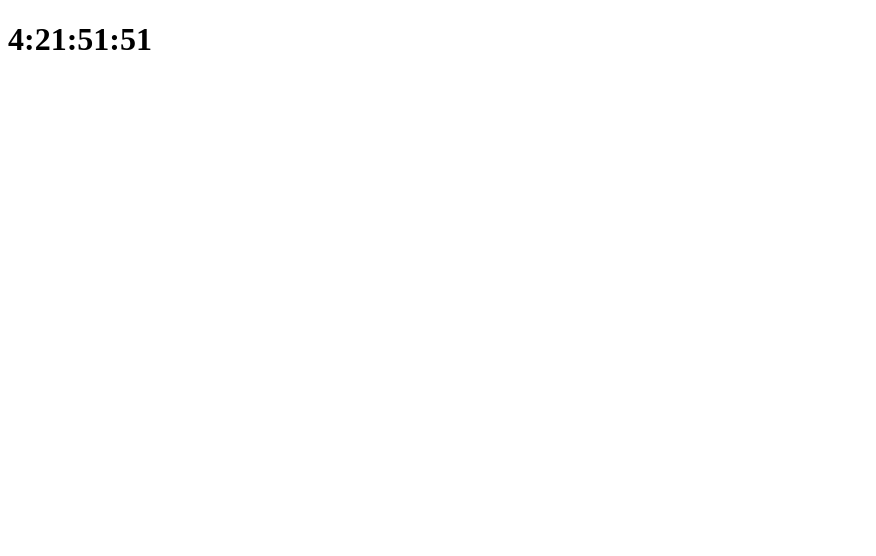
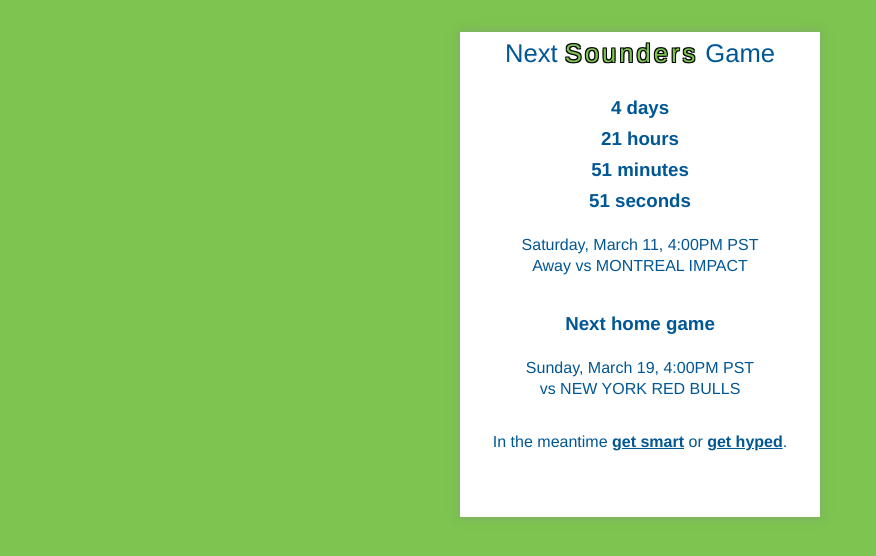
Before and after one commit to bion/nextsoundersgame, a plain HTML site: page index.html in a window 1280 px wide. Shown: the whole page, without its empty margins (0-876 px from the left). Drawn offline with Linux system fonts and the light colour scheme.

Commit message:
Version -1.0

```diff
--- a/app.js
+++ b/app.js
@@ -2,238 +2,238 @@
 
 NSG.GAME_DATA = [
   {
-    "date": "Saturday, March 4, 2017 5:30PM PT",
-    "matchup": "at HOUSTON DYNAMO",
+    "date": "Saturday, March 4, 5:30PM PST",
+    "matchup": "HOUSTON DYNAMO",
     "location": "HOUSTON, TX",
     "broadcast": "Broadcast: Q13 FOX, KIRO Radio 97.3 FM, El Rey 1360AM",
     "time_in_milliseconds": 1488673800000
   },
   {
-    "date": "Saturday, March 11, 2017 4:00PM PT",
-    "matchup": "at MONTREAL IMPACT",
+    "date": "Saturday, March 11, 4:00PM PST",
+    "matchup": "MONTREAL IMPACT",
     "location": "MONTREAL, QC",
     "broadcast": "Broadcast: JOEtv, ROOT Sports (Outside Seattle), KIRO Radio 97.3 FM, El Rey 1360AM",
     "time_in_milliseconds": 1489276800000
   },
   {
-    "date": "Sunday, March 19, 2017 4:00PM PT",
+    "date": "Sunday, March 19, 4:00PM PST",
     "matchup": "NEW YORK RED BULLS",
     "location": "SEATTLE, WA",
     "broadcast": "Broadcast: FS1, KIRO Radio 97.3 FM, El Rey 1360AM",
     "time_in_milliseconds": 1489964400000
   },
   {
-    "date": "Friday, March 31, 2017 7:00PM PT",
+    "date": "Friday, March 31, 7:00PM PST",
     "matchup": "ATLANTA UNITED FC",
     "location": "SEATTLE, WA",
     "broadcast": "Broadcast: FS1, KIRO Radio 97.3 FM, El Rey 1360AM",
     "time_in_milliseconds": 1491012000000
   },
   {
-    "date": "Saturday, April 8, 2017 7:30PM PT",
-    "matchup": "at SAN JOSE EARTHQUAKES",
+    "date": "Saturday, April 8, 7:30PM PST",
+    "matchup": "SAN JOSE EARTHQUAKES",
     "location": "SAN JOSE, CA",
     "broadcast": "Broadcast: Q13 FOX, Univision-Seattle, KIRO Radio 97.3 FM, El Rey 1360AM",
     "time_in_milliseconds": 1491705000000
   },
   {
-    "date": "Friday, April 14, 2017 7:00PM PT",
-    "matchup": "at VANCOUVER WHITECAPS FC",
+    "date": "Friday, April 14, 7:00PM PST",
+    "matchup": "VANCOUVER WHITECAPS FC",
     "location": "VANCOUVER, BC",
     "broadcast": "Broadcast: Q13 FOX, KIRO Radio 97.3 FM, El Rey 1360AM",
     "time_in_milliseconds": 1492221600000
   },
   {
-    "date": "Sunday, April 23, 2017 1:00PM PT",
-    "matchup": "at LA GALAXY",
+    "date": "Sunday, April 23, 1:00PM PST",
+    "matchup": "LA GALAXY",
     "location": "CARSON, CA",
     "broadcast": "Broadcast: ESPN, KIRO Radio 97.3 FM, El Rey 1360AM",
     "time_in_milliseconds": 1492977600000
   },
   {
-    "date": "Saturday, April 29, 2017 7:00PM PT",
+    "date": "Saturday, April 29, 7:00PM PST",
     "matchup": "NEW ENGLAND REVOLUTION",
     "location": "SEATTLE, WA",
     "broadcast": "Broadcast: JOEtv, Univision-Seattle, KIRO Radio 97.3 FM, El Rey 1360AM",
     "time_in_milliseconds": 1493517600000
   },
   {
-    "date": "Saturday, May 6, 2017 1:00PM PT",
+    "date": "Saturday, May 6, 1:00PM PST",
     "matchup": "TORONTO FC",
     "location": "SEATTLE, WA",
     "broadcast": "Broadcast: ESPN, KIRO Radio 97.3 FM, El Rey 1360AM",
     "time_in_milliseconds": 1494100800000
   },
   {
-    "date": "Saturday, May 13, 2017 5:30PM PT",
-    "matchup": "at CHICAGO FIRE",
+    "date": "Saturday, May 13, 5:30PM PST",
+    "matchup": "CHICAGO FIRE",
     "location": "BRIDGEVIEW, IL",
     "broadcast": "Broadcast: Q13 FOX, ROOT Sports (Outside Seattle), KIRO Radio 97.3 FM, El Rey 1360AM",
     "time_in_milliseconds": 1494721800000
   },
   {
-    "date": "Wednesday, May 17, 2017 5:30PM PT",
-    "matchup": "at SPORTING KANSAS CITY",
+    "date": "Wednesday, May 17, 5:30PM PST",
+    "matchup": "SPORTING KANSAS CITY",
     "location": "KANSAS CITY, KS",
     "broadcast": "Broadcast: JOEtv, KIRO Radio 97.3 FM, El Rey 1360AM",
     "time_in_milliseconds": 1495067400000
   },
   {
-    "date": "Saturday, May 20, 2017 2:00PM PT",
+    "date": "Saturday, May 20, 2:00PM PST",
     "matchup": "REAL SALT LAKE",
     "location": "SEATTLE, WA",
     "broadcast": "Broadcast: JOEtv, Univision-Seattle, KIRO Radio 97.3 FM, El Rey 1360AM",
     "time_in_milliseconds": 1495314000000
   },
   {
-    "date": "Saturday, May 27, 2017 12:00PM PT",
+    "date": "Saturday, May 27, 12:00PM PST",
     "matchup": "PORTLAND TIMBERS",
     "location": "SEATTLE, WA",
     "broadcast": "Broadcast: FOX, KIRO Radio 97.3 FM, El Rey 1360AM",
     "time_in_milliseconds": 1495911600000
   },
   {
-    "date": "Wednesday, May 31, 2017 4:30PM PT",
-    "matchup": "at COLUMBUS CREW SC",
+    "date": "Wednesday, May 31, 4:30PM PST",
+    "matchup": "COLUMBUS CREW SC",
     "location": "COLUMBUS, OH",
     "broadcast": "Broadcast: Q13 FOX, ROOT Sports (Outside Seattle), KIRO Radio 97.3 FM, El Rey 1360AM",
     "time_in_milliseconds": 1496273400000
   },
   {
-    "date": "Sunday, June 4, 2017 7:00PM PT",
+    "date": "Sunday, June 4, 7:00PM PST",
     "matchup": "HOUSTON DYNAMO",
     "location": "SEATTLE, WA",
     "broadcast": "Broadcast: JOEtv, Univision-Seattle, ROOT Sports (Outside Seattle), KIRO Radio 97.3 FM, El Rey 1360AM",
     "time_in_milliseconds": 1496628000000
   },
   {
-    "date": "Saturday, June 17, 2017 10:00AM PT",
-    "matchup": "at NEW YORK CITY FC",
+    "date": "Saturday, June 17, 10:00AM PST",
+    "matchup": "NEW YORK CITY FC",
     "location": "BRONX, NY",
     "broadcast": "Broadcast: ESPN, KIRO Radio 97.3 FM, El Rey 1360AM",
     "time_in_milliseconds": 1497718800000
   },
   {
-    "date": "Wednesday, June 21, 2017 7:30PM PT",
+    "date": "Wednesday, June 21, 7:30PM PST",
     "matchup": "ORLANDO CITY",
     "location": "SEATTLE, WA",
     "broadcast": "Broadcast: JOEtv, KIRO Radio 97.3 FM, El Rey 1360AM",
     "time_in_milliseconds": 1498098600000
   },
   {
-    "date": "Sunday, June 25, 2017 1:00PM PT",
-    "matchup": "at PORTLAND TIMBERS",
+    "date": "Sunday, June 25, 1:00PM PST",
+    "matchup": "PORTLAND TIMBERS",
     "location": "PORTLAND, OR",
     "broadcast": "Broadcast: ESPN, KIRO Radio 97.3 FM, El Rey 1360AM",
     "time_in_milliseconds": 1498420800000
   },
   {
-    "date": "Tuesday, July 4, 2017 6:00PM PT",
-    "matchup": "at COLORADO RAPIDS",
+    "date": "Tuesday, July 4, 6:00PM PST",
+    "matchup": "COLORADO RAPIDS",
     "location": "COMMERCE CITY, CO",
     "broadcast": "Broadcast: Q13 FOX, KIRO Radio 97.3 FM, El Rey 1360AM",
     "time_in_milliseconds": 1499216400000
   },
   {
-    "date": "Wednesday, July 19, 2017 7:30PM PT",
+    "date": "Wednesday, July 19, 7:30PM PST",
     "matchup": "D.C. UNITED",
     "location": "SEATTLE, WA",
     "broadcast": "Broadcast: Q13 FOX, KIRO Radio 97.3 FM, El Rey 1360AM",
     "time_in_milliseconds": 1500517800000
   },
   {
-    "date": "Sunday, July 23, 2017 7:00PM PT",
+    "date": "Sunday, July 23, 7:00PM PST",
     "matchup": "SAN JOSE EARTHQUAKES",
     "location": "SEATTLE, WA",
     "broadcast": "Broadcast: JOEtv, Univision-Seattle, ROOT Sports (Outside Seattle), KIRO Radio 97.3 FM, El Rey 1360AM",
     "time_in_milliseconds": 1500861600000
   },
   {
-    "date": "Saturday, July 29, 2017 TBD",
-    "matchup": "at LA GALAXY",
+    "date": "Saturday, July 29, TBD",
+    "matchup": "LA GALAXY",
     "location": "CARSON, CA",
     "broadcast": "Broadcast: ESPN, KIRO Radio 97.3 FM, El Rey 1360AM",
     "time_in_milliseconds": 1501311600000
   },
   {
-    "date": "Saturday, August 5, 2017 5:00PM PT",
-    "matchup": "at MINNESOTA UNITED FC",
+    "date": "Saturday, August 5, 5:00PM PST",
+    "matchup": "MINNESOTA UNITED FC",
     "location": "MINNEAPOLIS, MN",
     "broadcast": "Broadcast: Q13 FOX, Univision-Seattle, KIRO Radio 97.3 FM, El Rey 1360AM",
     "time_in_milliseconds": 1501977600000
   },
   {
-    "date": "Saturday, August 12, 2017 1:00PM PT",
+    "date": "Saturday, August 12, 1:00PM PST",
     "matchup": "SPORTING KANSAS CITY",
     "location": "SEATTLE, WA",
     "broadcast": "Broadcast: JOEtv, Univision-Seattle, ROOT Sports (Outside Seattle), KIRO Radio 97.3 FM, El Rey 1360AM",
     "time_in_milliseconds": 1502568000000
   },
   {
-    "date": "Sunday, August 20, 2017 7:00PM PT",
+    "date": "Sunday, August 20, 7:00PM PST",
     "matchup": "MINNESOTA UNITED FC",
     "location": "SEATTLE, WA",
     "broadcast": "Broadcast: FS1, KIRO Radio 97.3 FM, El Rey 1360AM",
     "time_in_milliseconds": 1503280800000
   },
   {
-    "date": "Wednesday, August 23, 2017 7:00PM PT",
-    "matchup": "at VANCOUVER WHITECAPS FC",
+    "date": "Wednesday, August 23, 7:00PM PST",
+    "matchup": "VANCOUVER WHITECAPS FC",
     "location": "VANCOUVER, BC",
     "broadcast": "Broadcast: JOEtv, KIRO Radio 97.3 FM, El Rey 1360AM",
     "time_in_milliseconds": 1503540000000
   },
   {
-    "date": "Sunday, August 27, 2017 6:30PM PT",
+    "date": "Sunday, August 27, 6:30PM PST",
     "matchup": "PORTLAND TIMBERS",
     "location": "SEATTLE, WA",
     "broadcast": "Broadcast: FS1, KIRO Radio 97.3 FM, El Rey 1360AM",
     "time_in_milliseconds": 1503883800000
   },
   {
-    "date": "Sunday, September 10, 2017 6:00PM PT",
+    "date": "Sunday, September 10, 6:00PM PST",
     "matchup": "LA GALAXY",
     "location": "SEATTLE, WA",
     "broadcast": "Broadcast: FS1, KIRO Radio 97.3 FM, El Rey 1360AM",
     "time_in_milliseconds": 1505091600000
   },
   {
-    "date": "Saturday, September 16, 2017 5:00PM PT",
-    "matchup": "at FC DALLAS",
+    "date": "Saturday, September 16, 5:00PM PST",
+    "matchup": "FC DALLAS",
     "location": "FRISCO, TX",
     "broadcast": "Broadcast: JOEtv, Univision-Seattle, KIRO Radio 97.3 FM, El Rey 1360AM",
     "time_in_milliseconds": 1505606400000
   },
   {
-    "date": "Saturday, September 23, 2017 6:30PM PT",
-    "matchup": "at REAL SALT LAKE",
+    "date": "Saturday, September 23, 6:30PM PST",
+    "matchup": "REAL SALT LAKE",
     "location": "SANDY, UT",
     "broadcast": "Broadcast: JOEtv, ROOT Sports (Outside Seattle), KIRO Radio 97.3 FM, El Rey 1360AM",
     "time_in_milliseconds": 1506216600000
   },
   {
-    "date": "Wednesday, September 27, 2017 7:30PM PT",
+    "date": "Wednesday, September 27, 7:30PM PST",
     "matchup": "VANCOUVER WHITECAPS FC",
     "location": "SEATTLE, WA",
     "broadcast": "Broadcast: JOEtv, ROOT Sports (Outside Seattle), KIRO Radio 97.3 FM, El Rey 1360AM",
     "time_in_milliseconds": 1506565800000
   },
   {
-    "date": "Sunday, October 1, 2017 10:00AM PT",
-    "matchup": "at PHILADELPHIA UNION",
+    "date": "Sunday, October 1, 10:00AM PST",
+    "matchup": "PHILADELPHIA UNION",
     "location": "CHESTER, PA",
     "broadcast": "Broadcast: ESPN, KIRO Radio 97.3 FM, El Rey 1360AM",
     "time_in_milliseconds": 1506877200000
   },
   {
-    "date": "Sunday, October 15, 2017 2:00PM PT",
+    "date": "Sunday, October 15, 2:00PM PST",
     "matchup": "FC DALLAS",
     "location": "SEATTLE, WA",
     "broadcast": "Broadcast: JOEtv, Univision-Seattle, KIRO Radio 97.3 FM, El Rey 1360AM",
     "time_in_milliseconds": 1508101200000
   },
   {
-    "date": "Sunday, October 22, 2017 1:00PM PT",
+    "date": "Sunday, October 22, 1:00PM PST",
     "matchup": "COLORADO RAPIDS",
     "location": "SEATTLE, WA",
     "broadcast": "Broadcast: JOEtv, Univision-Seattle, KIRO Radio 97.3 FM, El Rey 1360AM",
@@ -244,8 +244,8 @@
 window.onload = onPageLoad;
 
 function onPageLoad() {
-  renderClock();
-  setInterval(renderClock, 1000);
+  renderGame();
+  setInterval(renderGame, 1000);
 }
 
 NSG.MILLIS_PER_DAY    = 86400000;
@@ -259,24 +259,65 @@
   var minutes = Math.floor((timeDiffMillis - ((hours * NSG.MILLIS_PER_HOUR) + (days * NSG.MILLIS_PER_DAY))) / NSG.MILLIS_PER_MINUTE);
   var seconds = Math.floor((timeDiffMillis - ((hours * NSG.MILLIS_PER_HOUR) + (days * NSG.MILLIS_PER_DAY) + (minutes * NSG.MILLIS_PER_MINUTE))) / NSG.MILLIS_PER_SECOND);
 
-  return [days, hours, minutes, seconds].join(':');
+  return [
+    days + ' days',
+    hours + ' hours',
+    minutes + ' minutes',
+    seconds + ' seconds'
+  ].join('<br>');
 }
 
-function getNextGame(now) {
+function getGame(pred) {
+  var game;
+
   for (var i = 0; i < NSG.GAME_DATA.length; i++) {
-    if (NSG.GAME_DATA[i].time_in_milliseconds < now) {
-      return NSG.GAME_DATA[i + 1];
+    game = NSG.GAME_DATA[i];
+
+    if (pred(game)) {
+      return game
     }
   }
-
-  return null;
 }
 
-function renderClock() {
+function futureGamePred() {
+  var now = new Date().getTime();
+
+  return function(game) {
+    return game.time_in_milliseconds > now;
+  }
+}
+
+function isHomeGame(game) {
+  return game.location === 'SEATTLE, WA';
+}
+
+function futureHomeGamePred() {
+  var isFutureGame = futureGamePred();
+
+  return function(game) {
+    return isFutureGame(game) && isHomeGame(game);
+  }
+}
+
+function renderGame() {
   var countdown = document.getElementsByClassName('countdown')[0];
   var nowMillis = new Date().getTime();
-  var nextGame = getNextGame(nowMillis);
+  var nextGame = getGame(futureGamePred());
   var timeDiffMillis = nextGame.time_in_milliseconds - nowMillis;
+  var homeAway = nextGame.location === "SEATTLE, WA" ? 'Home' : 'Away';
 
-  countdown.textContent = formatTimeDifference(timeDiffMillis);
+  countdown.innerHTML = formatTimeDifference(timeDiffMillis);
+
+  document.getElementsByClassName('game-content')[0].innerHTML = nextGame.date + '<br>' + [homeAway, 'vs', nextGame.matchup].join(' ');
+
+  if (homeAway === 'Away') {
+    displayNextHomeGame(nowMillis);
+  }
 }
+
+function displayNextHomeGame(now) {
+  var nextHomeGame = getGame(futureHomeGamePred());
+
+  document.getElementsByClassName('home-game-header')[0].textContent = 'Next home game';
+  document.getElementsByClassName('home-game-content')[0].innerHTML = nextHomeGame.date + '<br>' + 'vs ' + nextHomeGame.matchup;
+}
--- a/index.html
+++ b/index.html
@@ -1 +1 @@
-<!DOCTYPE html><html lang="en"><head><meta content="text/html; charset=UTF-8" http-equiv="Content-Type"><meta charset="utf-8"><meta content="width=device-width, initial-scale=1.0" name="viewport"><meta content="How long until the next Seattle Sounders FC game?" name="description"><title>Sounders FC Game countdown!</title><script type="text/javascript" src="app.js"></script></head><body><h1 class="countdown"></h1></body></html>
+<!DOCTYPE html><html lang="en"><head><meta content="text/html; charset=UTF-8" http-equiv="Content-Type"><meta charset="utf-8"><meta content="width=device-width, initial-scale=1.0" name="viewport"><meta content="How long until the next Seattle Sounders FC game?" name="description"><title>Sounders FC Game countdown!</title><link rel="stylesheet" href="main.css"><script type="text/javascript" src="app.js"></script></head><body><div class="content"><h1>Next <span class="sounders">Sounders</span> Game</h1><h3 class="countdown"></h3><div class="text-content"><p class="game-content"></p></div><div class="text-content"><h3 class="home-game-header"></h3><p class="home-game-content"></p></div><div class="text-content"><p class="suggestion">In the meantime <span class="suggestion-links"><a href="https://www.amazon.com/Inverting-Pyramid-History-Soccer-Tactics/dp/1568587384">get smart</a> or <a href="https://www.amazon.com/s/ref=nb_sb_noss?url=search-alias%3Daps&amp;field-keywords=seattle+sounders">get hyped</a>.</span></p></div></div></body></html>
--- /dev/null
+++ b/main.css
@@ -0,0 +1,104 @@
+body {
+  background-color: white;
+  color: #005795;
+}
+
+.sounders {
+  letter-spacing: 3px;
+  color: #7dc450;
+  text-shadow:
+  -1px -1px 0 #000,
+  1px -1px 0 #000,
+  -1px 1px 0 #000,
+  1px 1px 0 #000;
+}
+
+h1 {
+  ;
+}
+
+h1.sounders {
+  display: none;
+}
+
+@import url('https://fonts.googleapis.com/css?family=Source+Sans+Pro:300,300i,400,400i');
+
+body {
+  font-size: 1rem;
+  font-family: "Source Sans Pro", Helvetica, sans-serif;
+  font-weight: 300;
+  line-height: 1.65;
+  margin: 0;
+}
+
+div.content {
+  background-color: white;
+  text-align: center;
+  max-width: 360px;
+  margin: 0 auto;
+}
+
+.text-content {
+  padding: 0 2rem;
+}
+
+.text-content p {
+  line-height: 1.3;
+}
+
+@media all and (min-width: 361px) {
+  body {
+    background-color: #7dc450;
+  }
+
+  div.content {
+    background-color: white;
+    -webkit-box-shadow: 0px 0px 10px 0px rgba(140, 140, 140, 0.5);
+    -moz-box-shadow: 0px 0px 10px 0px rgba(140, 140, 140, 0.5);
+    box-shadow: 0px 0px 10px 0px rgba(140, 140, 140, 0.5);
+    padding-bottom: 2rem;
+    margin: 2rem auto;
+  }
+
+  @keyframes y {
+    100% {
+      transform: translateX( calc(100vw - #{$size}) );
+    }
+  }
+
+  h1 {
+    font-size: 2rem;
+  }
+
+  h1.sounders {
+    display: block;
+    animation: y 7s linear infinite alternate;
+  }
+}
+
+h1 {
+  font-size: 1.6rem;
+  font-weight: inherit;
+}
+
+h2 {
+  font-weight: inherit;
+}
+
+p {
+  margin: 0 0 2rem 0;
+}
+
+a {
+  text-decoration: underline;
+  color: #005795;
+  font-weight: bold;
+}
+
+a:visited {
+  color: #005795;
+}
+
+span.suggestion-links {
+  display: inline-block;
+}
```
Also changed, not shown: 1 other file.
